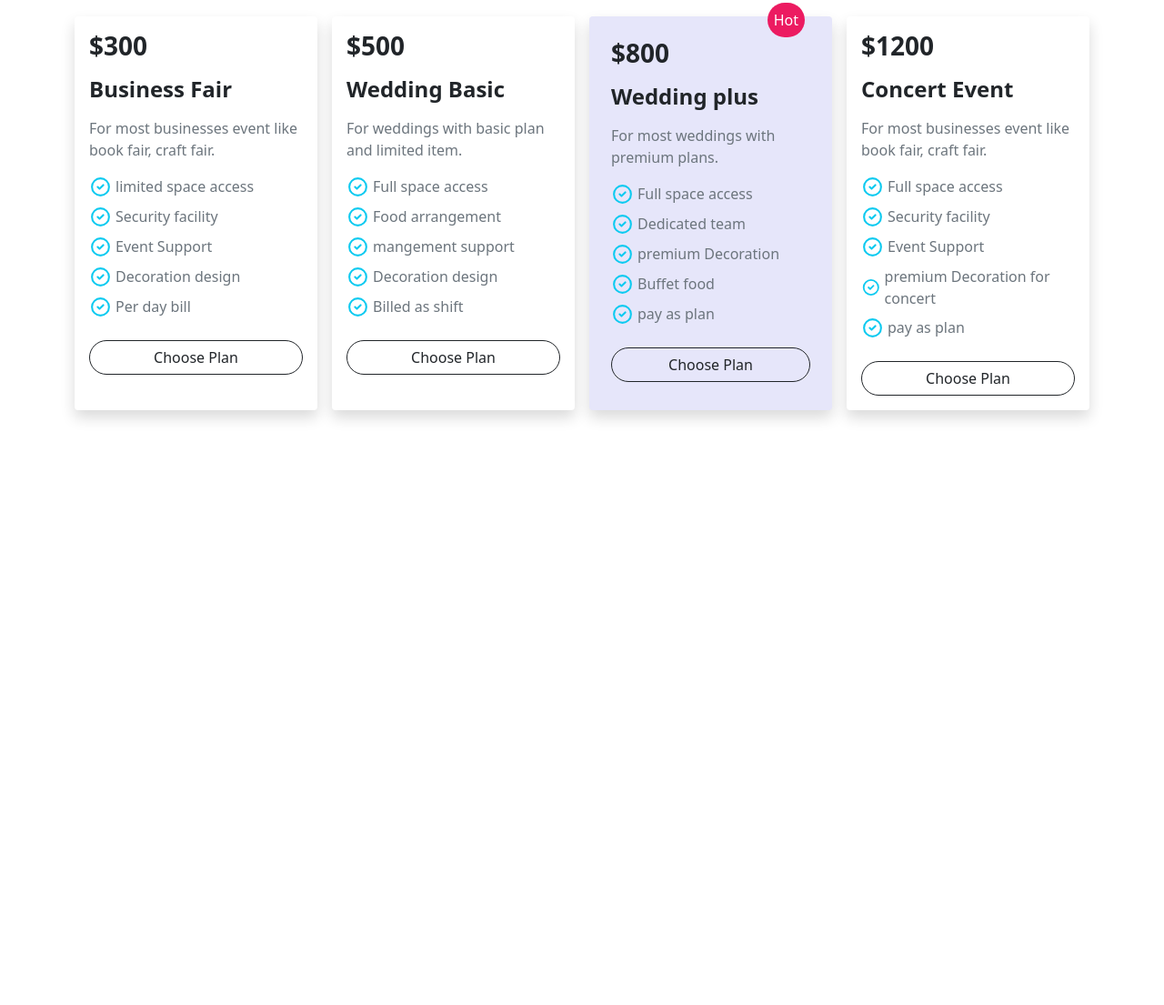
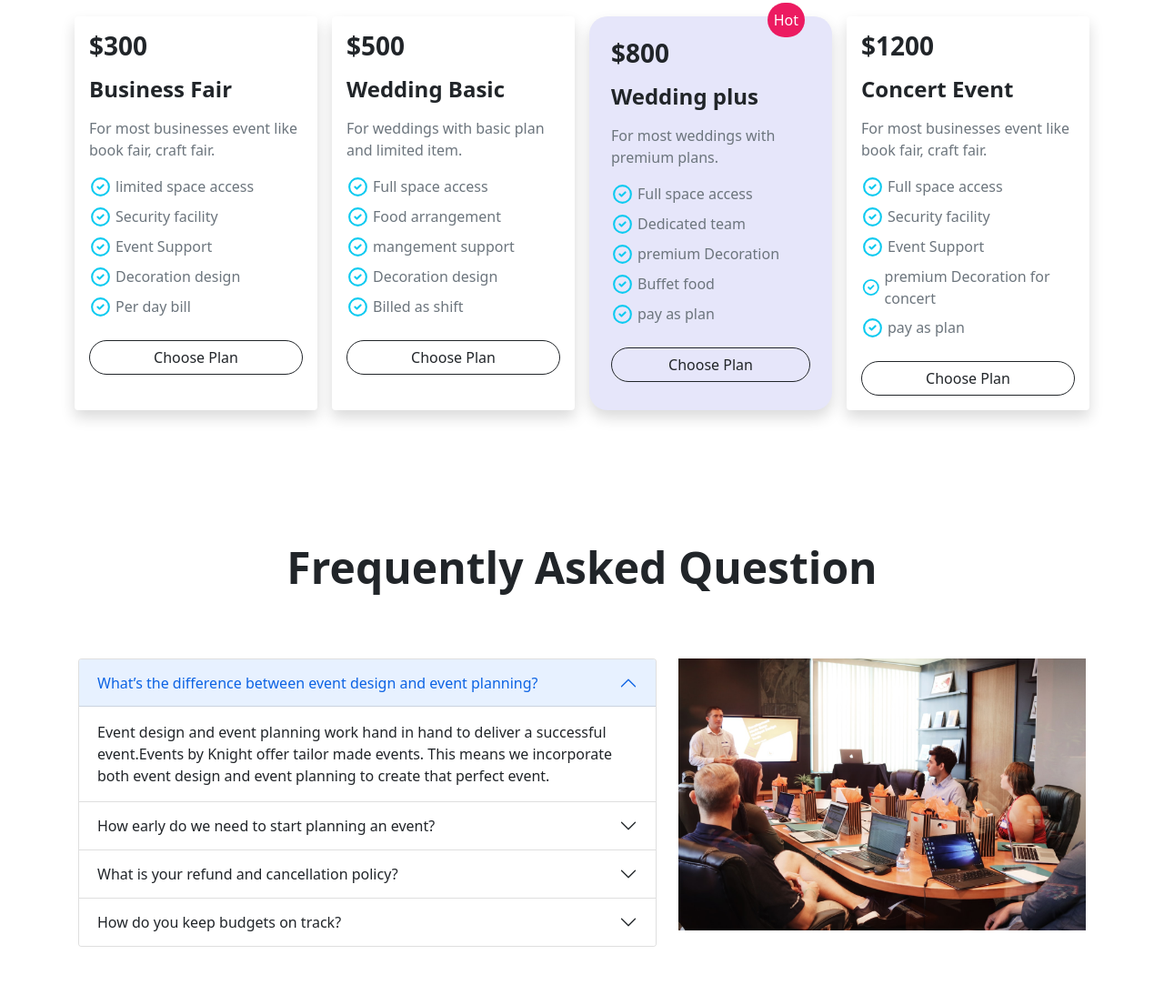
Before and after one commit to labibahmed10/convention-center, a plain HTML site: page index.html in a window 1280 px wide. Shown: the part 876-1981 px from the top of the page at 91% size. Before the commit the page ends 1375 px from the top, so only its background shows below. Drawn offline with nearby package versions, Linux system fonts and the light colour scheme.

Commit message:
faq part

```diff
--- a/css/style.css
+++ b/css/style.css
@@ -5,6 +5,7 @@ body {
 #card-3 {
   position: relative;
   background-color: lavender;
+  border-radius: 20px;
 }
 
 #card-3-top {
--- a/index.html
+++ b/index.html
@@ -384,7 +384,7 @@
 
           <!-- card-3 special -->
           <div class="col-md-3">
-            <div class="card border-0 shadow p-4 rounded h-100" id="card-3">
+            <div class="card border-0 shadow p-4 h-100" id="card-3">
               <div id="card-3-top">Hot</div>
               <h3 class="fs-3 fw-bold pb-2">$800</h3>
               <h4 class="fs-4 fw-bold pb-2">Wedding plus</h4>
@@ -485,7 +485,7 @@
           <!-- card-3-sp -->
           <!-- card-4 -->
           <div class="col-md-3">
-            <div class="card border-0 shadow p-3 rounded">
+            <div class="card border-0 shadow p-3 h-100 rounded">
               <h3 class="fs-3 fw-bold pb-2">$1200</h3>
               <h4 class="fs-4 fw-bold pb-2">Concert Event</h4>
               <p class="text-muted">
@@ -583,11 +583,148 @@
                 Choose Plan
               </button>
             </div>
+            <!-- card-4 -->
           </div>
         </div>
       </div>
     </section>
     <!-- Package part -->
+
+    <!-- faq part -->
+
+    <article class="py-5">
+      <div class="container">
+        <h2 class="display-5 text-center py-5 fw-bold">
+          Frequently Asked Question
+        </h2>
+        <div class="row py-3 px-1">
+          <div class="col-md-7">
+            <div class="accordion" id="accordionExample">
+              <div class="accordion-item">
+                <h2 class="accordion-header" id="headingOne">
+                  <button
+                    class="accordion-button"
+                    type="button"
+                    data-bs-toggle="collapse"
+                    data-bs-target="#collapseOne"
+                    aria-expanded="true"
+                    aria-controls="collapseOne"
+                  >
+                    What’s the difference between event design and event
+                    planning?
+                  </button>
+                </h2>
+                <div
+                  id="collapseOne"
+                  class="accordion-collapse collapse show"
+                  aria-labelledby="headingOne"
+                  data-bs-parent="#accordionExample"
+                >
+                  <div class="accordion-body">
+                    Event design and event planning work hand in hand to deliver
+                    a successful event.Events by Knight offer tailor made
+                    events. This means we incorporate both event design and
+                    event planning to create that perfect event.
+                  </div>
+                </div>
+              </div>
+              <div class="accordion-item">
+                <h2 class="accordion-header" id="headingTwo">
+                  <button
+                    class="accordion-button collapsed"
+                    type="button"
+                    data-bs-toggle="collapse"
+                    data-bs-target="#collapseTwo"
+                    aria-expanded="false"
+                    aria-controls="collapseTwo"
+                  >
+                    How early do we need to start planning an event?
+                  </button>
+                </h2>
+                <div
+                  id="collapseTwo"
+                  class="accordion-collapse collapse"
+                  aria-labelledby="headingTwo"
+                  data-bs-parent="#accordionExample"
+                >
+                  <div class="accordion-body">
+                    Planning an event can take from weeks to months, it really
+                    depends on the size and the details that the event involves.
+                    Having enough time allows us to comfortably cover different
+                    areas and prepare ourself for potential scenarios that might
+                    happen so we can consider various options prior the date.
+                  </div>
+                </div>
+              </div>
+              <div class="accordion-item">
+                <h2 class="accordion-header" id="headingThree">
+                  <button
+                    class="accordion-button collapsed"
+                    type="button"
+                    data-bs-toggle="collapse"
+                    data-bs-target="#collapseThree"
+                    aria-expanded="false"
+                    aria-controls="collapseThree"
+                  >
+                    What is your refund and cancellation policy?
+                  </button>
+                </h2>
+                <div
+                  id="collapseThree"
+                  class="accordion-collapse collapse"
+                  aria-labelledby="headingThree"
+                  data-bs-parent="#accordionExample"
+                >
+                  <div class="accordion-body">
+                    All cancellation requests must be made in writing. An 85%
+                    refund will be granted when the cancellation request is
+                    received 12 business days prior to the scheduled event. A
+                    50% refund will be granted if the request is received
+                    between 11 and 6 business days prior to the scheduled event.
+                    No refunds will be granted if the request is received with
+                    fewer than 6 days prior to the scheduled event!
+                  </div>
+                </div>
+              </div>
+              <div class="accordion-item">
+                <h2 class="accordion-header" id="headingThree">
+                  <button
+                    class="accordion-button collapsed"
+                    type="button"
+                    data-bs-toggle="collapse"
+                    data-bs-target="#collapsefour"
+                    aria-expanded="false"
+                    aria-controls="collapsefour"
+                  >
+                    How do you keep budgets on track?
+                  </button>
+                </h2>
+                <div
+                  id="collapsefour"
+                  class="accordion-collapse collapse"
+                  aria-labelledby="headingfour"
+                  data-bs-parent="#accordionExample"
+                >
+                  <div class="accordion-body">
+                    1. Determining funding and expenses. <br />
+                    2. Reviewing our event's needs. <br />
+                    3. Build our budget and expense checklist. <br />
+                    4. Plan how to pay our expenses. <br />
+                  </div>
+                </div>
+              </div>
+            </div>
+          </div>
+
+          <div class="col-md-5">
+            <div>
+              <img class="img-fluid" src="images/banner/faq.jpg" alt="" />
+            </div>
+          </div>
+        </div>
+      </div>
+    </article>
+    <!-- faq part -->
 
     <!-- bootstrap script -->
     <script
```
Also changed, not shown: images/banner/faq.jpg (added).
